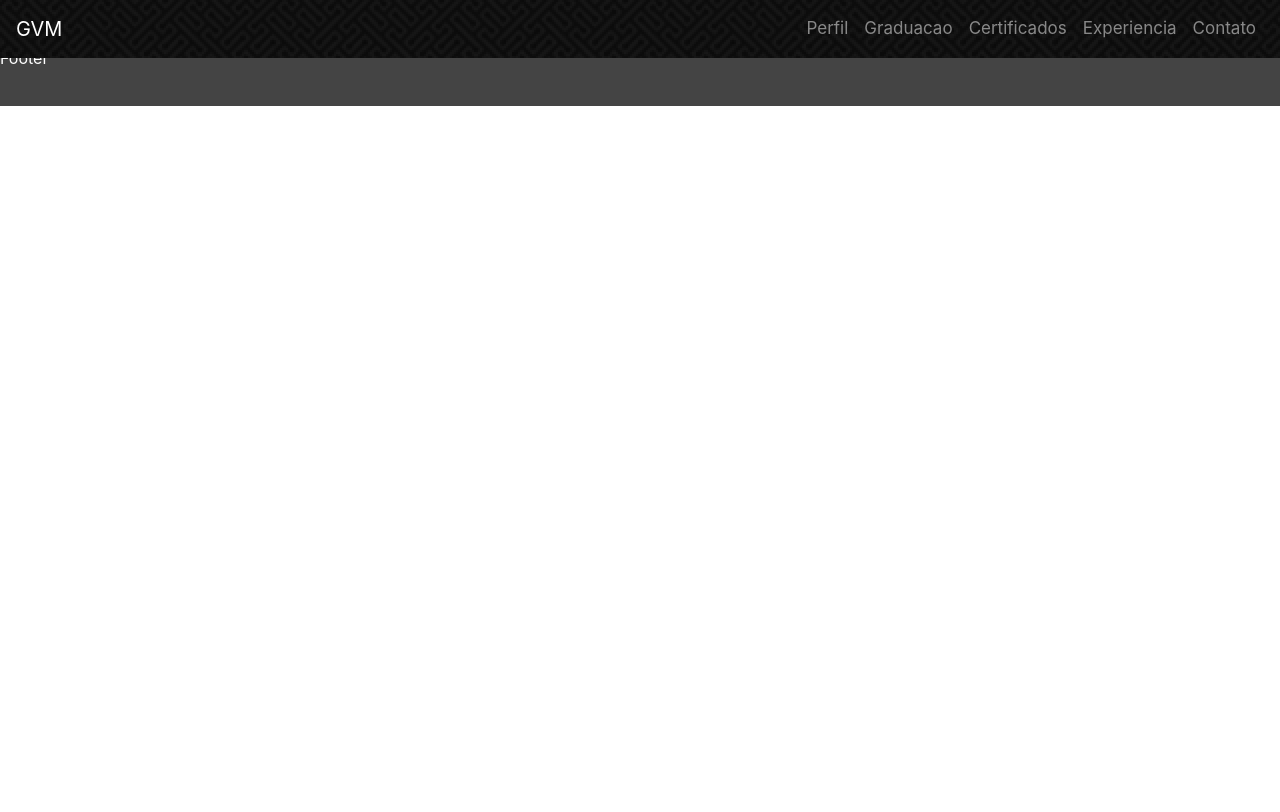
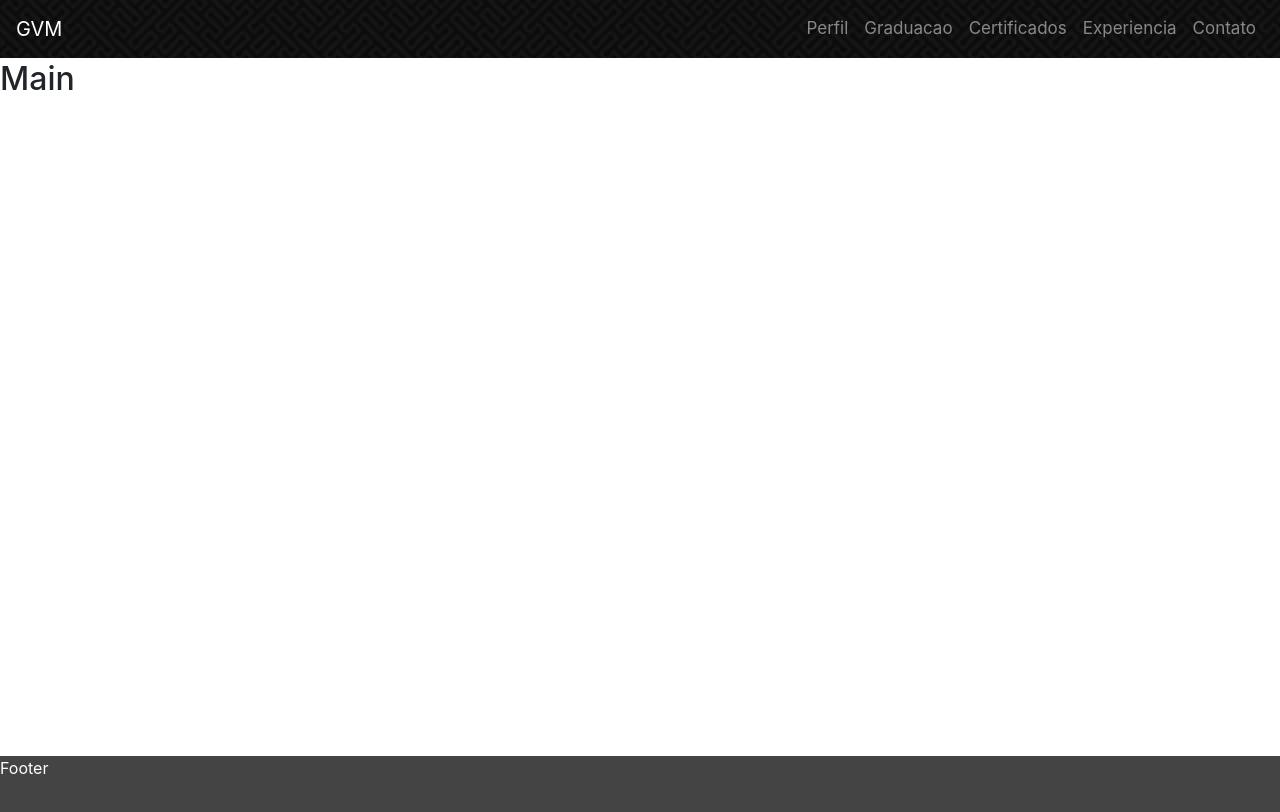
Before and after one commit to gustavo-gvm/CurriculoWeb, a React (Create React App) app: page / in a window 1280 px wide. Shown: the top 812 px of the page. Built offline with nearby package versions, Linux system fonts and the light colour scheme.

Commit message:
Main editada e adicionado suporte ao github.io

```diff
--- a/src/pages/Main/index.js
+++ b/src/pages/Main/index.js
@@ -1,7 +1,10 @@
 import React from 'react';
+import './styles.css';
 
 const Main = () => (
-  <h2>Configuração Inicial</h2>
+  <div className="main">
+    <h2>Main</h2>
+  </div>
 );
 
 export default Main;
--- /dev/null
+++ b/src/pages/Main/styles.css
@@ -0,0 +1,4 @@
+.main {
+  margin-top: 60px;
+  height: 87vh;
+}
```
Also changed, not shown: package.json (+8 -2 lines), 1 other file (tests, documents, lock files or other folders).
